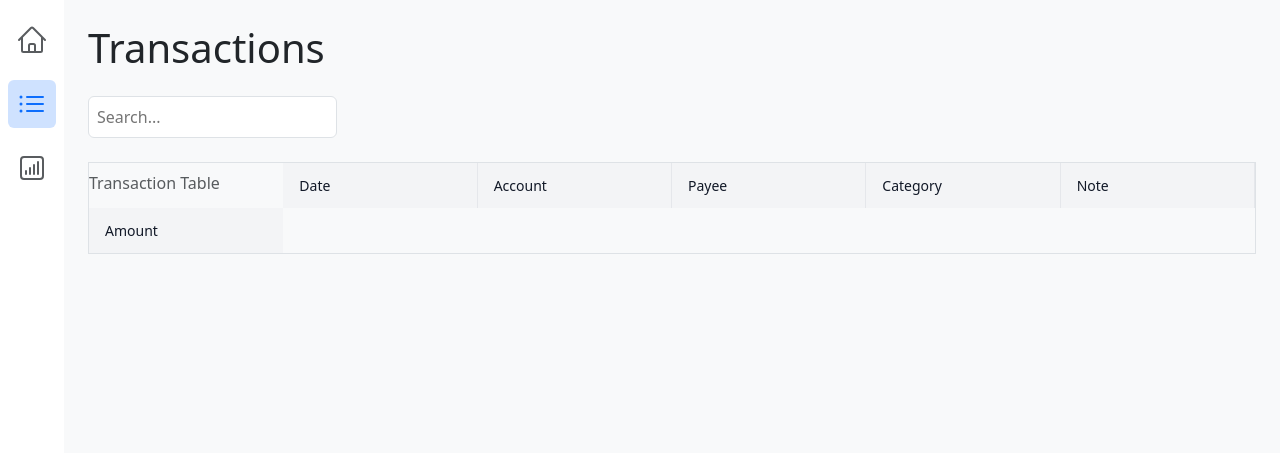
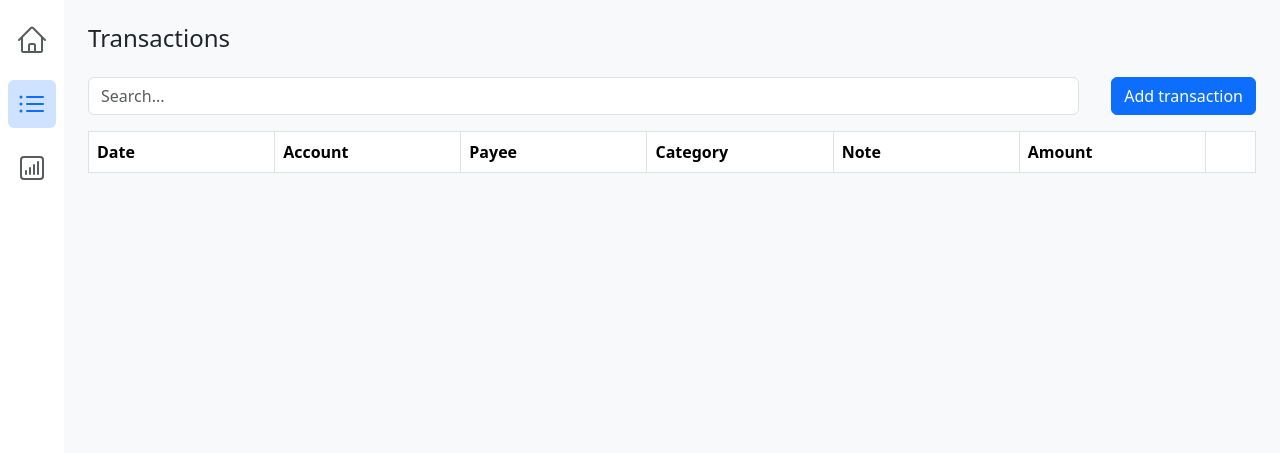
Before and after one commit to dawidkrysa/budget-project, a Flask app: page /transactions in a window 1280 px wide. Shown: the top 453 px of the page. Run offline with Flask 3, Linux system fonts and the light colour scheme; data that the repository does not hold is empty; parts of the project's set-up code (start-up, migrations or seed data) failed here and were passed over; some libraries are stand-ins or nearby versions.

Commit message:
Extend Transactions table for CRUD

```diff
--- /dev/null
+++ b/Python/static/js/transactions.js
@@ -0,0 +1,164 @@
+const transactionModal = document.getElementById('transactionModal');
+transactionModal.addEventListener('shown.bs.modal', function () {
+    const contentDiv = document.getElementById('transactionContent');
+    contentDiv.innerHTML = 'Loading...';
+
+    fetch('/api/v1/transaction_form_data')
+        .then(res => res.json())
+        .then(data => {
+            // Build the form HTML dynamically:
+            contentDiv.innerHTML = `
+                  <form id="transactionForm">
+                    <div class="mb-3">
+                      <label for="transactionDate" class="form-label">Date</label>
+                      <input type="date" class="form-control" id="transactionDate" name="date" value="${data.current_date || ''}" required>
+                    </div>
+
+                    <div class="mb-3">
+                      <label for="transactionAccount" class="form-label">Account</label>
+                      <select class="form-select" id="transactionAccount" name="account_id" required>
+                        <option value="" disabled selected>Select account</option>
+                        ${data.accounts.map(acc => `<option value="${acc.id}">${acc.name}</option>`).join('')}
+                      </select>
+                    </div>
+
+                    <div class="mb-3">
+                      <label for="transactionPayee" class="form-label">Payee</label>
+                      <input type="text" class="form-control" id="transactionPayee" name="payee_name" list="payeeList" autocomplete="off" placeholder="Type or select payee" required>
+                      <datalist id="payeeList">
+                        ${data.payees.map(payee => `<option value="${payee.name}">`).join('')}
+                      </datalist>
+                    </div>
+
+                    <div class="mb-3">
+                      <label for="transactionCategory" class="form-label">Category</label>
+                      <select class="form-select" id="transactionCategory" name="category_id">
+                        <option value="" selected>-- None --</option>
+                        ${data.categories.map(cat => `<option value="${cat.id}">${cat.name}</option>`).join('')}
+                      </select>
+                    </div>
+
+                    <div class="mb-3">
+                      <label for="transactionNote" class="form-label">Note</label>
+                      <textarea class="form-control" id="transactionNote" name="memo" rows="2" placeholder="Optional note"></textarea>
+                    </div>
+
+                    <div class="mb-3">
+                      <label for="transactionAmount" class="form-label">Amount</label>
+                      <input type="number" step="0.01" min="0" class="form-control" id="transactionAmount" name="amount" placeholder="0.00" required>
+                    </div>
+                  </form>
+                `;
+
+        })
+        .catch(error => {
+            console.error('Error fetching data:', error);
+            contentDiv.innerHTML = '<p class="text-danger">Failed to load data.</p>';
+        });
+});
+
+const saveBtn = document.getElementById('addTransactionBtn');
+saveBtn.addEventListener('click', () => {
+  const form = document.getElementById('transactionForm');
+  if (!form.checkValidity()) {
+    form.reportValidity();
+    return; // Stop if invalid
+  }
+  // Gather form data (example using FormData)
+  const formData = new FormData(form);
+
+  // Optionally convert FormData to JSON if your API expects JSON:
+  const jsonData = {};
+  formData.forEach((value, key) => {
+    jsonData[key] = value;
+  });
+
+  // Call your API (adjust URL and options as needed)
+  fetch('/api/v1/transactions/add', {
+    method: 'POST',
+    headers: { 'Content-Type': 'application/json' },
+    body: JSON.stringify(jsonData),
+  })
+  .then(response => {
+    if (!response.ok) throw new Error('Network response was not ok');
+    return response.json();
+  })
+  .then(data => {
+    console.log('Transaction saved:', data);
+
+    // Close the modal
+    const modalElement = document.getElementById('transactionModal');
+    const modalInstance = bootstrap.Modal.getInstance(modalElement);
+    if (modalInstance) modalInstance.hide(); window.location.reload();
+
+  })
+  .catch(error => {
+    console.error('Error submitting transaction:', error);
+    // Show an error message to user if you want
+  });
+});
+
+document.addEventListener('DOMContentLoaded', () => {
+    const table = document.getElementById('transactions');
+    const ths = table.querySelectorAll('thead th');
+    const rows = Array.from(table.querySelectorAll('tbody tr'));
+
+    ths.forEach((th, index) => {
+        th.style.cursor = 'pointer';
+        th.addEventListener('click', () => {
+            const asc = th.classList.toggle('asc');
+            ths.forEach(h => {
+                if (h !== th) {
+                    h.classList.remove('asc', 'desc');
+                    h.querySelectorAll('.sort-icon').forEach(svg => svg.style.display = 'none');
+                }
+            });
+            th.classList.toggle('desc', !asc);
+
+            rows.sort((a, b) => {
+                const aText = a.children[index].innerText.toLowerCase();
+                const bText = b.children[index].innerText.toLowerCase();
+
+                const aDate = Date.parse(aText);
+                const bDate = Date.parse(bText);
+                if (!isNaN(aDate) && !isNaN(bDate)) {
+                    return asc ? aDate - bDate : bDate - aDate;
+                }
+
+                const aNum = parseFloat(aText.replace(',', '.'));
+                const bNum = parseFloat(bText.replace(',', '.'));
+                if (!isNaN(aNum) && !isNaN(bNum)) {
+                    return asc ? aNum - bNum : bNum - aNum;
+                }
+
+                return asc ? aText.localeCompare(bText) : bText.localeCompare(aText);
+            });
+
+            const tbody = table.querySelector('tbody');
+            rows.forEach(row => tbody.appendChild(row));
+
+            // Show the correct SVG in the clicked header
+            const upIcon = th.querySelector('.sort-icon-up');
+            const downIcon = th.querySelector('.sort-icon-down');
+            if (asc) {
+                upIcon.style.display = 'inline-block';
+                downIcon.style.display = 'none';
+            } else {
+                upIcon.style.display = 'none';
+                downIcon.style.display = 'inline-block';
+            }
+
+        });
+    });
+
+    const searchInput = document.getElementById('searchInput');
+    searchInput.addEventListener('input', () => {
+        const term = searchInput.value.toLowerCase();
+        rows.forEach(row => {
+            const match = Array.from(row.children).some(cell =>
+                cell.innerText.toLowerCase().includes(term)
+            );
+            row.style.display = match ? '' : 'none';
+        });
+    });
+});
--- a/Python/templates/transactions.html
+++ b/Python/templates/transactions.html
@@ -1,242 +1,92 @@
+<!DOCTYPE html>
 {% extends "layout.html" %}
 {% block title %}Transactions{% endblock %}
 
 {% block content %}
-<!-- Page heading -->
-<h1 class="text-2xl font-semibold mb-4">Transactions</h1>
 
-<!-- Search input field -->
+<h1 class="h4 mb-4">Transactions</h1>
+<div class="d-flex gap-3 justify-content-between mb-3">
+    <div id="searchBox" class="me-3 flex-grow-1">
         <input
                 type="text"
                 id="searchInput"
+                class="form-control"
                 placeholder="Search..."
-  class="mb-4 p-2 border rounded w-full max-w-sm"
         />
 
-<!--
-  CSS styles for the table and layout.
-  We use CSS grid to create columns that auto-adjust width,
-  and style headers, rows, cells, and the resize handle.
--->
-<style>
-  /* Grid container for the table using dynamic columns */
-  #transactions {
-    display: grid;
-    grid-template-columns:
-      {% for _ in transaction_headings %}
-        /* Each column min 120px wide, grows to fill space equally */
-        minmax(120px, 1fr){% if not loop.last %} {% endif %}
-      {% endfor %};
-  }
+    </div>
+    <div id="buttonBox">
+        <button id="addTransactionButton" type="button" class="btn btn-primary" data-bs-toggle="modal"
+                data-bs-target="#transactionModal">Add transaction
+        </button>
+    </div>
+</div>
 
-  /* Display thead, tbody, and tr as 'contents' to allow grid layout on cells */
-  thead, tbody, tr {
-    display: contents;
-  }
+<!-- Modal -->
+<!-- Prevent accidental modal close by clicking backdrop -->
+<!-- Prevent modal close with ESC key unless explicit close -->
+<div
+    class="modal fade"
+    id="transactionModal"
+    tabindex="-1"
+    aria-labelledby="transactionModalLabel"
+    aria-hidden="true"
+    data-bs-backdrop="static"
+    data-bs-keyboard="false"
+>
+<div class="modal-dialog modal-dialog-centered" role="document">
+    <div class="modal-content">
+        <header class="modal-header">
+            <h5 class="modal-title" id="exampleModalLongTitle">Add transaction</h5>
+            <button type="button" class="btn-close" data-bs-dismiss="modal" aria-label="Close"></button>
+        </header>
+        <section class="modal-body">
+            <div id="transactionContent">Loading...</div>
+        </section>
+        <footer class="modal-footer">
+            <button type="button" class="btn btn-secondary" data-bs-dismiss="modal" aria-label="Close modal">Cancel
+            </button>
+            <button type="button" class="btn btn-primary" id="addTransactionBtn">Confirm</button>
+        </footer>
+    </div>
+</div>
+</div>
 
-  /* Table header styling */
-  th {
-    position: relative; /* For positioning resize handle */
-    background-color: #f3f4f6;
-    color: #111827;
-    padding: 0.75rem 1rem;
-    font-weight: 500;
-    font-size: 0.875rem;
-    text-align: left;
-    white-space: nowrap; /* Prevent wrapping */
-    cursor: pointer; /* Indicates sortable */
-  }
-
-  /* Table cell styling */
-  td {
-    padding: 0.75rem 1rem;
-    font-size: 0.875rem;
-    color: #374151;
-    white-space: nowrap;
-    overflow: hidden;
-    text-overflow: ellipsis; /* Truncate overflow text with ellipsis */
-  }
-
-  /* Zebra striping for even rows */
-  tr:nth-child(even) td {
-    background-color: #f9fafb;
-  }
-
-  /* The resize handle on right edge of headers */
-  .resize-handle {
-    position: absolute;
-    top: 0;
-    right: 0;
-    bottom: 0;
-    width: 2px;
-    cursor: col-resize; /* Cursor changes on hover to indicate resizing */
-    background: transparent;
-    transition: background 0.2s ease;
-  }
-
-  /* Add border between columns except the last one */
-  th:not(:last-child),
-  td:not(:last-child) {
-    border-right: 1px solid #e5e7eb;
-  }
-
-  /* Highlight resize handle on hover or while resizing */
-  .resize-handle:hover,
-  th.resizing .resize-handle {
-    background: #a1a1aa;
-  }
-
-  /* Hide rows with this class (used by search filtering) */
-  .hidden-row {
-    display: none;
-  }
-</style>
-
-<!-- Container to enable horizontal scrolling if table too wide -->
-<div class="overflow-auto border rounded-md">
-  <!-- Table element using CSS grid -->
-  <table id="transactions">
-    <caption class="sr-only">Transaction Table</caption> <!-- Accessibility -->
-
-    <thead>
+<div class="table-responsive">
+    <table id="transactions" class="table table-striped table-hover table-bordered align-middle"
+           style="table-layout: fixed; width: 100%;">
+        <thead class="table-responsive" style="width:60px;word-wrap: break-word; white-space: normal;">
         <tr>
-        <!-- Loop through column headers and output <th> elements -->
             {% for header in transaction_headings %}
-        <th data-index="{{ loop.index0 }}">
-          {{ header }}
-          <!-- Resize handle div inside each header for column resizing -->
-          <div class="resize-handle"></div>
+            <th scope="col" data-index="{{ loop.index0 }}">{{ header }}
+                {% include "icons/chevron.html" %}
             </th>
             {% endfor %}
+            <th scope="col" style="width: 50px; text-align: center;"></th>
         </tr>
         </thead>
-
         <tbody>
-      <!-- Loop through all rows of transaction data -->
-      {% for row in transaction_data %}
+        {% for row, id in transaction_data %}
         <tr>
-        <!-- Output each cell in the row -->
             {% for cell in row %}
-        <td>{{ cell }}</td>
+            <td style="width:60px;word-wrap: break-word; white-space: normal;">{{ cell }}</td>
             {% endfor %}
+            <td class="text-end pe-3" style="width:60px;word-wrap: break-word; white-space: normal;" >
+                <form action="{{ url_for('web.delete_transaction', transaction_id=id) }}" style="display:inline;">
+                    <button type="submit" class="btn btn-sm btn-outline-danger p-2"
+                            data-bs-toggle="tooltip" title="Delete transaction"
+                            style="transition: transform 0.2s;"
+                            onmouseover="this.style.transform='scale(1.2)'"
+                            onmouseout="this.style.transform='scale(1)'">
+                        {% include "icons/trash.html" %}
+                    </button>
+                </form>
+            </td>
         </tr>
         {% endfor %}
         </tbody>
     </table>
+
 </div>
-
-<!--
-  JavaScript to enable sorting, searching, and column resizing functionality
--->
-<script>
-  document.addEventListener('DOMContentLoaded', () => {
-    const table = document.getElementById('transactions');
-    const ths = table.querySelectorAll('thead th'); // All header cells
-    const rows = Array.from(table.querySelectorAll('tbody tr')); // All body rows as array
-
-    // --- Sorting functionality ---
-    ths.forEach((th, index) => {
-      th.addEventListener('click', () => {
-        // Toggle 'asc' class on clicked header to track sort direction
-        const asc = th.classList.toggle('asc');
-
-        // Remove 'asc' and 'desc' classes from other headers to reset sorting icons/styles
-        ths.forEach(h => h !== th && h.classList.remove('asc', 'desc'));
-
-        // Toggle 'desc' class on current header opposite to asc
-        th.classList.toggle('desc', !asc);
-
-        // Sort rows array based on cell content in the clicked column (index)
-        rows.sort((a, b) => {
-          // Get text content of cells in the clicked column for both rows
-          const aText = a.children[index].innerText.toLowerCase();
-          const bText = b.children[index].innerText.toLowerCase();
-
-          // Try date comparison first
-          const aDate = Date.parse(aText); // Support comma decimal
-          const bDate = Date.parse(bText);
-
-          if (!isNaN(aDate) && !isNaN(bDate)) {
-            // Numeric sort ascending or descending
-            return asc ? aDate - bDate : bDate - aDate;
-          }
-
-          // Try numeric comparison
-          const aNum = parseFloat(aText.replace(',', '.')); // Support comma decimal
-          const bNum = parseFloat(bText.replace(',', '.'));
-
-          if (!isNaN(aNum) && !isNaN(bNum)) {
-            // Numeric sort ascending or descending
-            return asc ? aNum - bNum : bNum - aNum;
-          }
-
-          // Fallback: alphabetical sort using localeCompare, ascending or descending
-          return asc ? aText.localeCompare(bText) : bText.localeCompare(aText);
-        });
-
-        // Append sorted rows back into tbody to update display order
-        const tbody = table.querySelector('tbody');
-        rows.forEach(row => tbody.appendChild(row));
-      });
-    });
-
-    // --- Search/filter functionality ---
-    const searchInput = document.getElementById('searchInput');
-    searchInput.addEventListener('input', () => {
-      const term = searchInput.value.toLowerCase();
-
-      // Show/hide rows depending if any cell contains the search term
-      rows.forEach(row => {
-        const match = Array.from(row.children).some(cell =>
-          cell.innerText.toLowerCase().includes(term)
-        );
-        row.style.display = match ? '' : 'none';
-      });
-    });
-
-    // --- Column resize functionality ---
-    let isResizing = false;
-    let startX, startWidth, colIndex;
-
-    ths.forEach((th, index) => {
-      const handle = th.querySelector('.resize-handle');
-      if (!handle) return;
-
-      handle.addEventListener('mousedown', (e) => {
-        isResizing = true;
-        colIndex = index; // Store which column is resizing
-        startX = e.pageX; // Initial mouse position on X axis
-        startWidth = th.offsetWidth; // Current column width
-        th.classList.add('resizing'); // Add CSS class for visual feedback
-        document.body.style.cursor = 'col-resize'; // Change mouse cursor
-        e.preventDefault(); // Prevent text selection etc
-      });
-    });
-
-    // Track mouse movement globally to resize column live
-    document.addEventListener('mousemove', (e) => {
-      if (!isResizing) return;
-      const dx = e.pageX - startX; // How far mouse moved from start
-      const newWidth = Math.max(80, startWidth + dx); // Minimum column width 80px
-
-      // Get current grid template columns as array
-      const cols = getComputedStyle(table).gridTemplateColumns.split(' ');
-
-      // Update the resizing column width to new width in pixels
-      cols[colIndex] = `${newWidth}px`;
-
-      // Apply updated column widths back to the grid container
-      table.style.gridTemplateColumns = cols.join(' ');
-    });
-
-    // Stop resizing on mouse up
-    document.addEventListener('mouseup', () => {
-      if (isResizing) {
-        isResizing = false;
-        document.body.style.cursor = ''; // Reset cursor
-        table.querySelector('th.resizing')?.classList.remove('resizing'); // Remove visual indicator
-      }
-    });
-  });
-</script>
+<script src="../static/js/transactions.js"></script>
 {% endblock %}
```
Lines whose indentation alone changed are shown as unchanged.
